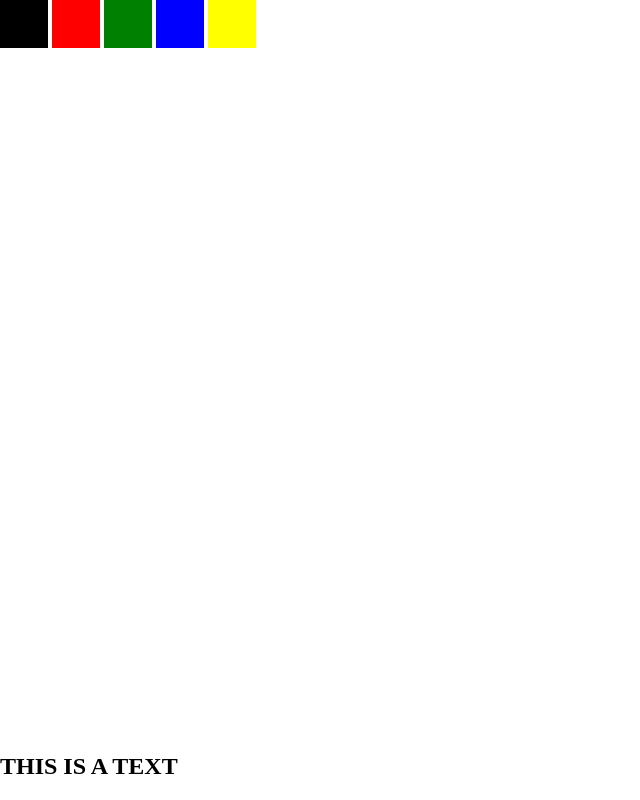
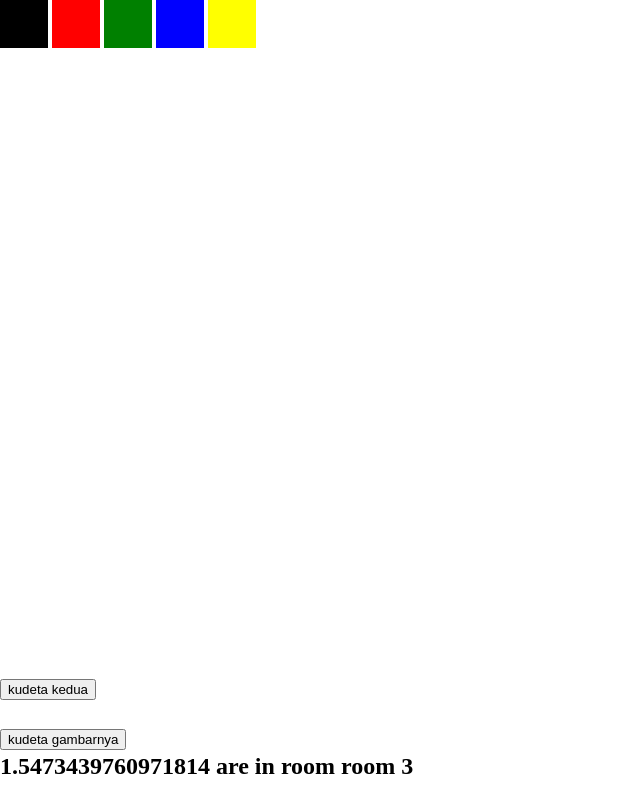
Before and after one commit to ramamimu/simple-web-chat, a website: page public/board/index.html in a window 1280 px wide. Shown: the whole page, without its empty margins (0-640 px from the left). Drawn offline with nearby package versions, Linux system fonts and the light colour scheme; no server answers.

Commit message:
feat: finish all main criteria

```diff
--- a/public/board/index.html
+++ b/public/board/index.html
@@ -67,12 +67,18 @@
       <div class="color blue"></div>
       <div class="color yellow"></div>
     </div>
-    <h2
-      style="z-index: 999; position: absolute; bottom: 0"
-      href="./dalem/index.html"
-    >
+    <h2 id="room" style="z-index: 999; position: absolute; bottom: 0">
       THIS IS A TEXT
     </h2>
+    <button id="kudeta" style="z-index: 999; position: absolute; bottom: 50px">
+      kudeta gambarnya
+    </button>
+    <button
+      id="kudeta2"
+      style="z-index: 999; position: absolute; bottom: 100px"
+    >
+      kudeta kedua
+    </button>
     <script src="/socket.io/socket.io.js"></script>
     <!-- success -->
     <script src="main.js"></script>
--- a/public/board/main.js
+++ b/public/board/main.js
@@ -8,15 +8,54 @@ debug.addEventListener("click", function () {
 // });
 
 (function () {
-  var socket = io();
-  var canvas = document.getElementsByClassName("whiteboard")[0];
-  var colors = document.getElementsByClassName("color");
-  var context = canvas.getContext("2d");
+  let socket = io("http://127.0.0.0:3000/draw");
+  let canvas = document.getElementsByClassName("whiteboard")[0];
+  let colors = document.getElementsByClassName("color");
+  let context = canvas.getContext("2d");
 
-  var current = {
+  // logic to adding user
+  let name1 = Math.random();
+  let name2 = Math.random();
+  let name3 = Math.random();
+  let rooms = ["room 1", "room 2", "room 3"];
+
+  let fullName = name1 + name2 + name3;
+  let pickRoom = rooms[Math.floor(Math.random() * 3)];
+  socket.emit("sarser", { name: fullName, room: pickRoom });
+  socket.on("sarser", () => {
+    console.log("MASUKKAH?");
+  });
+  // server listener
+  socket.on("drawing", onDrawingEvent);
+
+  socket.on("informasi", function (data) {
+    // console.log("harus kelola button masuk: ");
+    if (data.name != fullName) {
+      btn2.disabled = data.status;
+      btn.disabled = data.status;
+    }
+  });
+
+  // show current room
+  let showRoom = document.getElementById("room");
+  showRoom.textContent = fullName + " are in room " + pickRoom;
+  // get button
+  let btn = document.getElementById("kudeta");
+  let btn2 = document.getElementById("kudeta2");
+  btn.addEventListener("click", (e) => {
+    console.log("masuk event listener");
+    btn2.disabled = !btn2.disabled;
+    socket.emit("kudeta", { name: fullName, status: btn2.disabled });
+  });
+
+  // btn2.addEventListener("click", (e) => {
+  //   console.log("masuk ", e);
+  // });
+
+  let current = {
     color: "black",
   };
-  var drawing = false;
+  let drawing = false;
 
   canvas.addEventListener("mousedown", onMouseDown, false);
   canvas.addEventListener("mouseup", onMouseUp, false);
@@ -29,12 +68,9 @@ debug.addEventListener("click", function () {
   canvas.addEventListener("touchcancel", onMouseUp, false);
   canvas.addEventListener("touchmove", throttle(onMouseMove, 10), false);
 
-  for (var i = 0; i < colors.length; i++) {
+  for (let i = 0; i < colors.length; i++) {
     colors[i].addEventListener("click", onColorUpdate, false);
   }
-
-  // server listener
-  socket.on("drawing", onDrawingEvent);
 
   window.addEventListener("resize", onResize, false);
   onResize();
@@ -51,8 +87,8 @@ debug.addEventListener("click", function () {
     if (!emit) {
       return;
     }
-    var w = canvas.width;
-    var h = canvas.height;
+    let w = canvas.width;
+    let h = canvas.height;
 
     socket.emit("drawing", {
       x0: x0 / w,
@@ -107,9 +143,9 @@ debug.addEventListener("click", function () {
 
   // limit the number of events per second
   function throttle(callback, delay) {
-    var previousCall = new Date().getTime();
+    let previousCall = new Date().getTime();
     return function () {
-      var time = new Date().getTime();
+      let time = new Date().getTime();
 
       if (time - previousCall >= delay) {
         previousCall = time;
@@ -119,8 +155,8 @@ debug.addEventListener("click", function () {
   }
 
   function onDrawingEvent(data) {
-    var w = canvas.width;
-    var h = canvas.height;
+    let w = canvas.width;
+    let h = canvas.height;
     drawLine(data.x0 * w, data.y0 * h, data.x1 * w, data.y1 * h, data.color);
   }
 
--- a/public/script.js
+++ b/public/script.js
@@ -1,4 +1,5 @@
-var socket = io();
+// var socket = io("http://127.0.0.0:3000");
+let socket = io("http://127.0.0.0:3000");
 let name1 = Math.random();
 let name2 = Math.random();
 let name3 = Math.random();
```
Also changed, not shown: index.js (+40 -28 lines), Readme.md.
